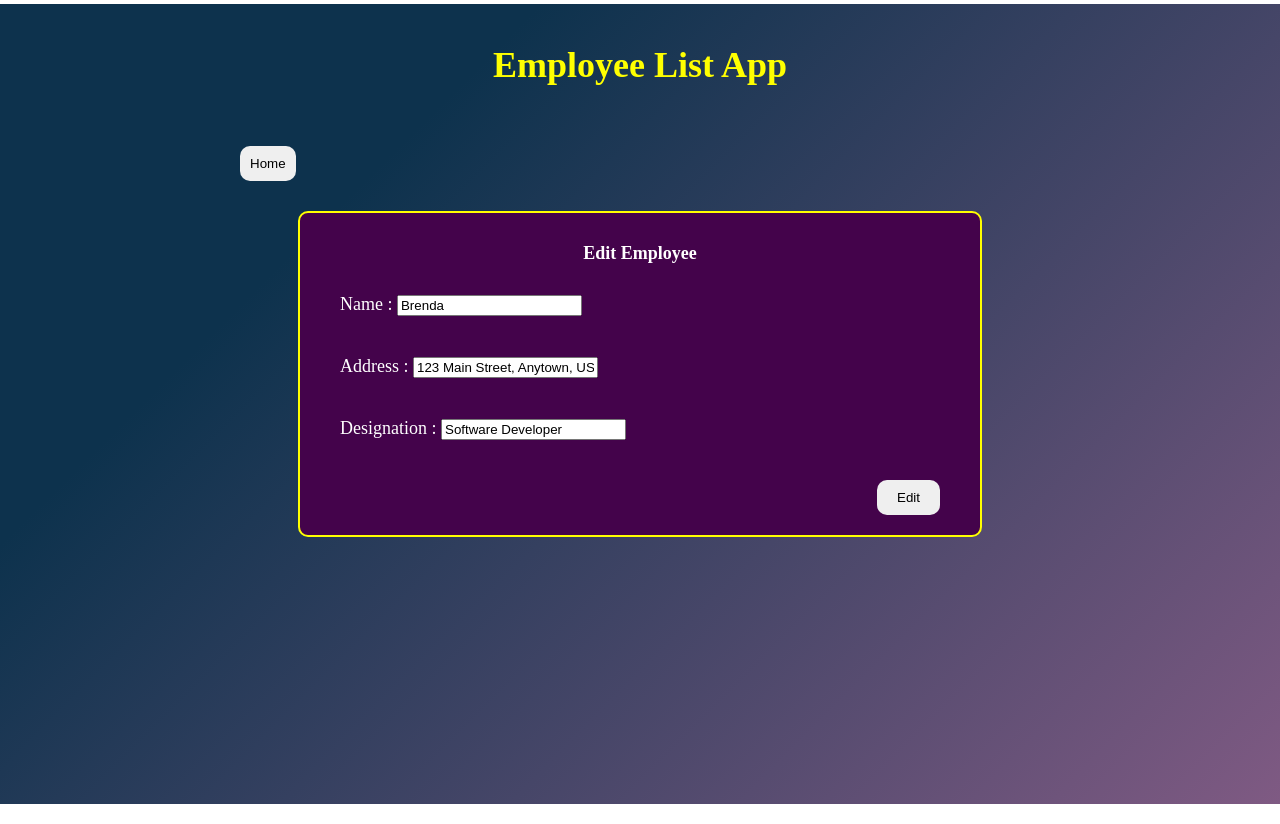
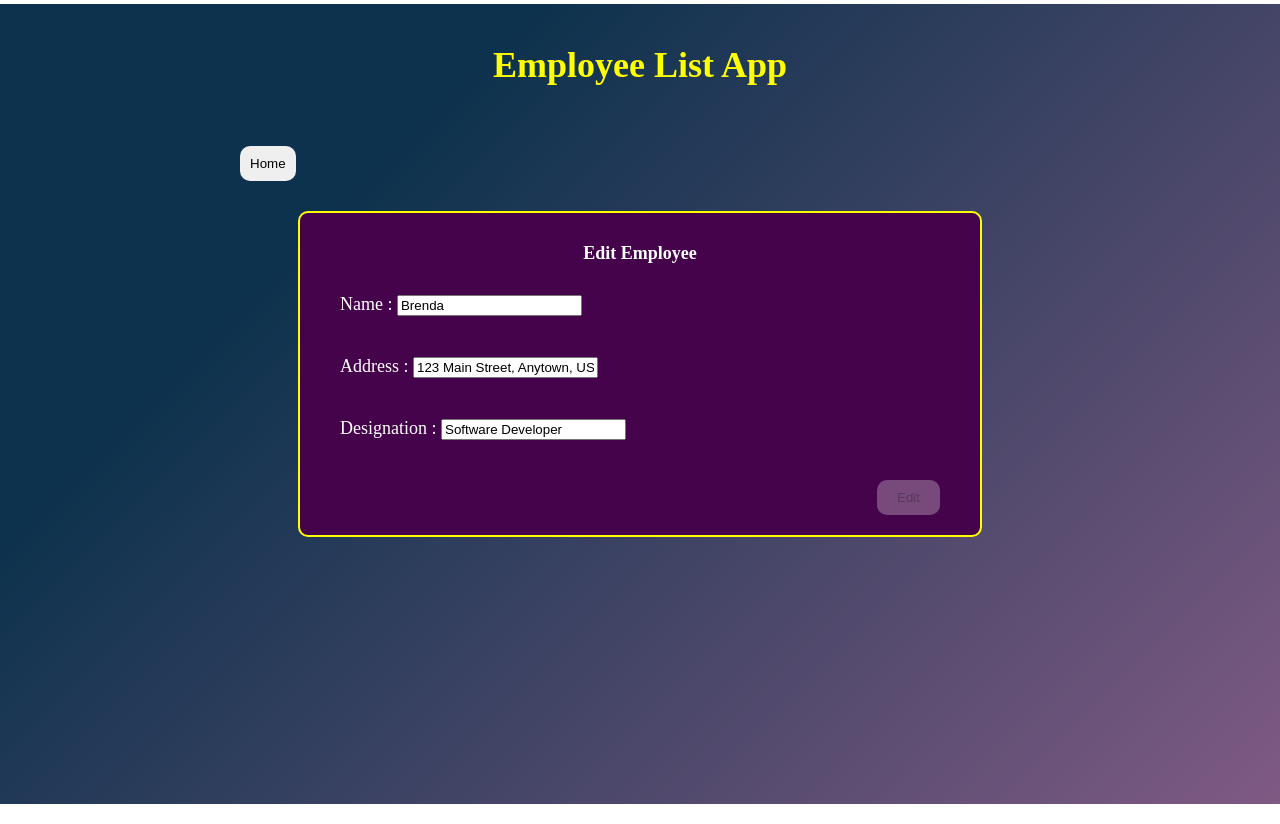
Before and after one commit to sivalay/Employee-list-app, a Vue app: page /edit/1 in a window 1280 px wide. Built offline with nearby package versions, Linux system fonts and the light colour scheme; data requests are answered from the project's data file.

Commit message:
update: updated button disable property with computed.

```diff
--- a/src/App.vue
+++ b/src/App.vue
@@ -6,9 +6,9 @@
 </template>
 
 <script setup lang="ts">
-import { RouterView } from 'vue-router'
+import { RouterView } from 'vue-router';
 
-import HeaderNav from './components/HeaderNav.vue'
+import HeaderNav from './components/HeaderNav.vue';
 </script>
 
 <style scoped>
--- a/src/components/AddView.vue
+++ b/src/components/AddView.vue
@@ -17,13 +17,13 @@
       @submit="handleSubmit"
       v-model:form="form"
       :error-message="errorMessage"
-      :is-disabled="buttonDisbaled"
+      :is-disabled="isDisabledAddButton"
     />
   </div>
 </template>
 
 <script setup lang="ts">
-import { reactive, ref } from 'vue';
+import { computed, reactive, ref } from 'vue';
 import { RouterLink } from 'vue-router';
 import axios from 'axios';
 
@@ -42,7 +42,10 @@ const form = reactive({
 const message = ref<string>('');
 const errorMessage = ref<string>('');
 const hasError = ref<boolean>(false);
-const buttonDisbaled = ref<boolean>(false);
+
+const isDisabledAddButton = computed(
+  () => form.name === '' || form.address === '' || form.designation === '',
+);
 
 const handleSubmit = () => {
   const newForm = {
@@ -64,7 +67,6 @@ const handleSubmit = () => {
       hasError.value = false;
       errorMessage.value = '';
       addEmployeeData(newForm);
-      buttonDisbaled.value = true;
       form.name = '';
       form.address = '';
       form.designation = '';
--- a/src/components/EditView.vue
+++ b/src/components/EditView.vue
@@ -16,13 +16,13 @@
       @submit="handleSubmit"
       v-model:form="form"
       :error-message="errorMessage"
-      :is-disabled="buttonDisabled"
+      :is-disabled="!isEnabledEditButton"
     />
   </div>
 </template>
 
 <script setup lang="ts">
-import { onMounted, reactive, ref } from 'vue';
+import { computed, onMounted, reactive, ref } from 'vue';
 import { useRoute } from 'vue-router';
 import axios from 'axios';
 
@@ -47,9 +47,15 @@ const state = reactive<EmployeeData>({
 
 const message = ref<string>('');
 const errorMessage = ref<string>('');
-const buttonDisabled = ref<boolean>(false);
 const route = useRoute();
 const employeeId = route.params.id;
+
+const isEnabledEditButton = computed(
+  () =>
+    state.job.name !== form.name ||
+    state.job.address !== form.address ||
+    state.job.designation !== form.designation,
+);
 
 const handleSubmit = () => {
   const updatedForm = {
@@ -61,7 +67,6 @@ const handleSubmit = () => {
     errorMessage.value = 'Name field must be filled!';
   } else {
     editEmployeeData(updatedForm);
-    buttonDisabled.value = true;
   }
 };
 
@@ -88,6 +93,8 @@ const getEmployeeData = async () => {
       `http://localhost:3000/employees/${employeeId}`,
     );
     state.job = response.data;
+
+    console.log(state.job);
     form.name = state.job.name;
     form.address = state.job.address;
     form.designation = state.job.designation;
```
